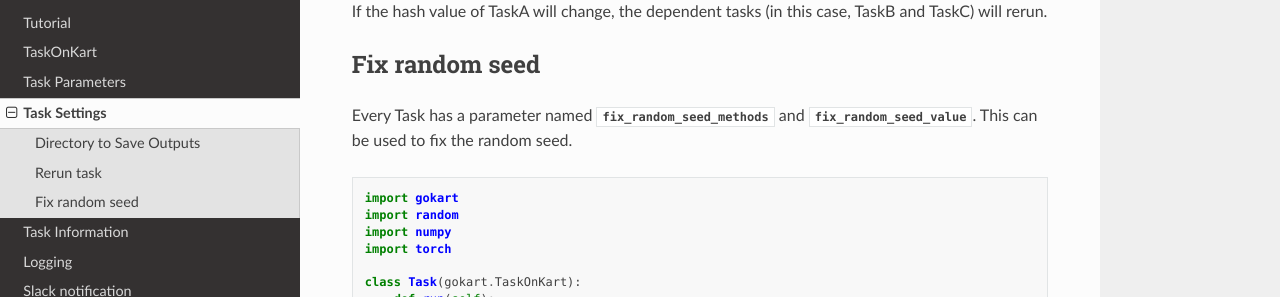
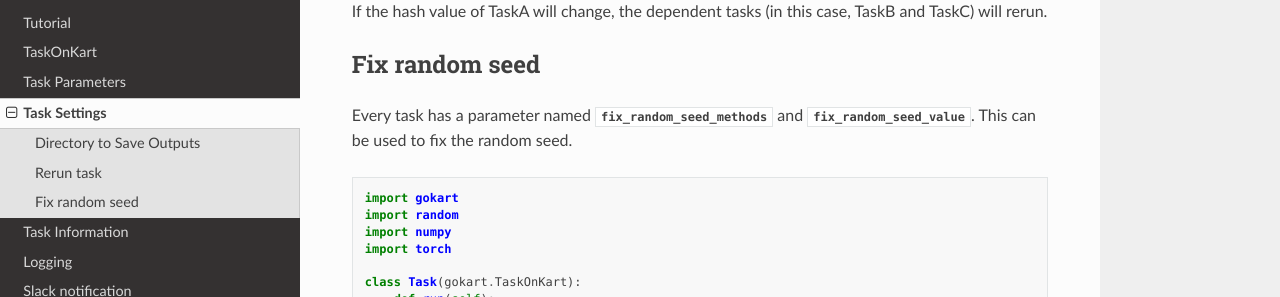
Before and after one commit to m3dev/gokart, a Sphinx documentation site: the page built from docs/task_settings.rst, in a window 1280 px wide and 900 px high, scrolled down 1661 px. Shown: the part 152-449 px from the top of the window. Built offline with Sphinx 7.4.7 and the Read the Docs theme 2.0.0, drawn with Linux system fonts in a browser that asks for light colours; pages that are not in the unit, such as notebooks, are missing from menus; the version number is read from the project's files by our own code.

```diff
--- a/docs/task_settings.rst
+++ b/docs/task_settings.rst
@@ -91,7 +91,7 @@ If the hash value of TaskA will change, the dependent tasks (in this case, TaskB
 Fix random seed
 ---------------
 
-Every Task has a parameter named :attr:`~gokart.task.TaskOnKart.fix_random_seed_methods` and :attr:`~gokart.task.TaskOnKart.fix_random_seed_value`. This can be used to fix the random seed.
+Every task has a parameter named :attr:`~gokart.task.TaskOnKart.fix_random_seed_methods` and :attr:`~gokart.task.TaskOnKart.fix_random_seed_value`. This can be used to fix the random seed.
 
 
 .. code:: python
```
